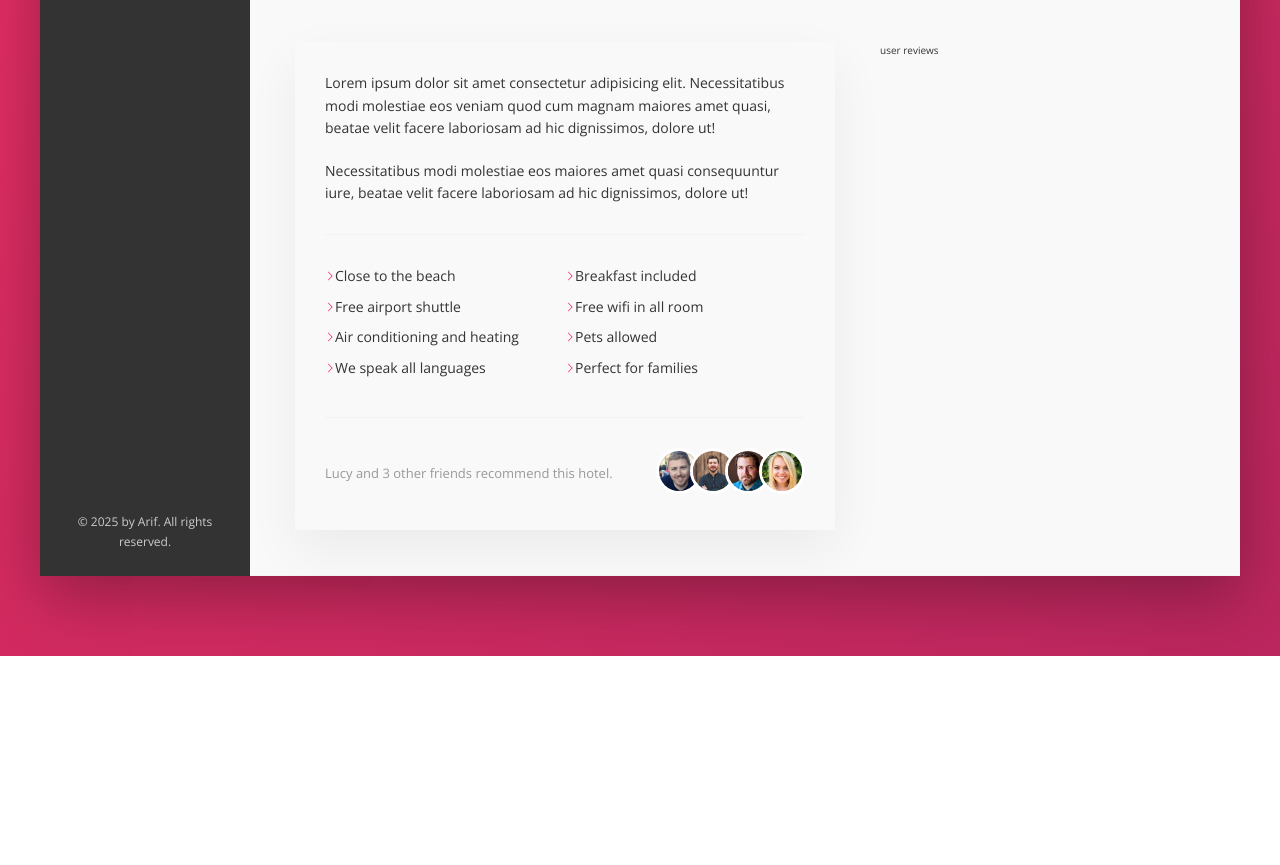
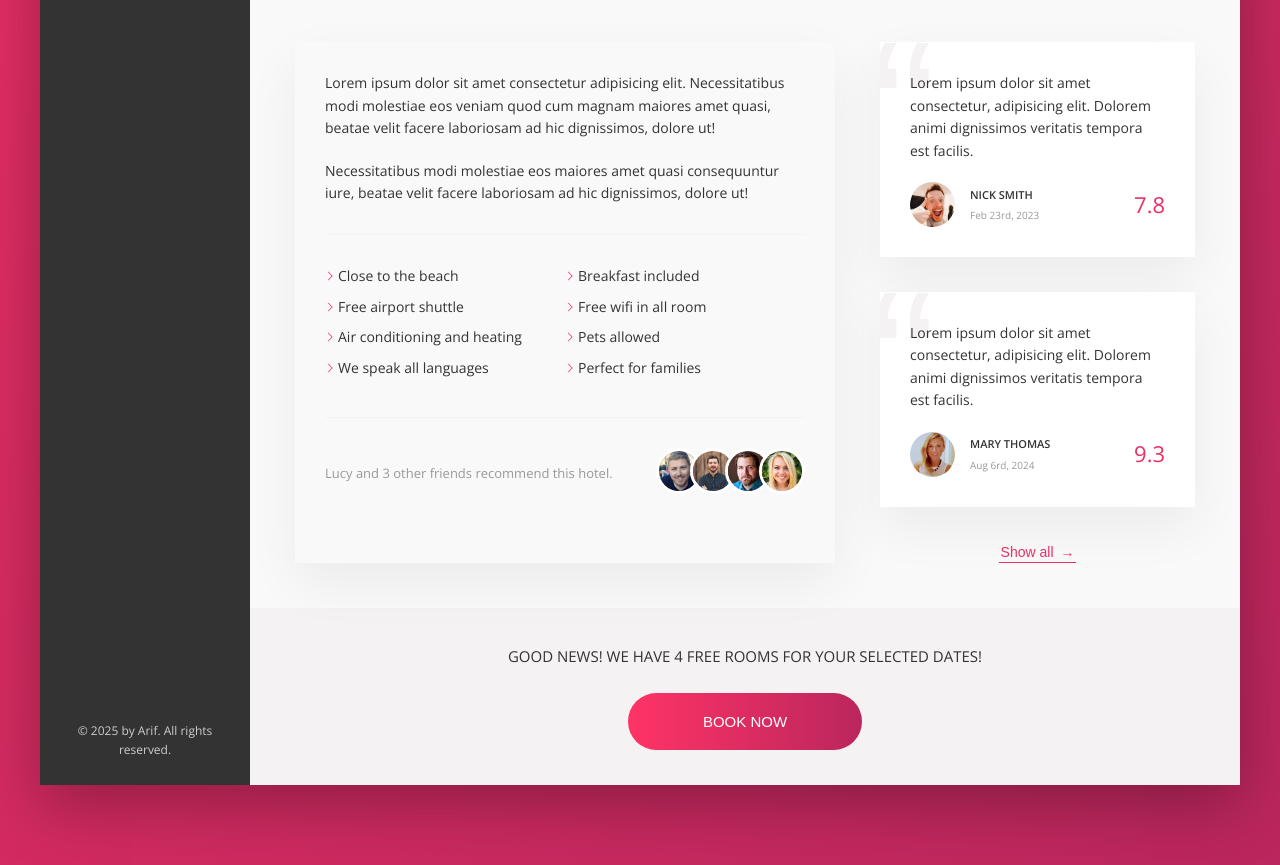
Before and after one commit to wisimple/booking-app-ui, a website: page index.html in a window 1280 px wide. Shown: the part 607-1472 px from the top of the page. Before the commit the page ends 1263 px from the top, so only its background shows below. Drawn offline with nearby package versions, Linux system fonts and the light colour scheme; files that its build step writes are made by us from their sources.

Commit message:
add reviews and cta section

```diff
--- a/index.html
+++ b/index.html
@@ -152,7 +152,45 @@
                 </div>
               </div>
             </div>
-            <div class="user-reviews">user reviews</div>
+            <div class="user-reviews">
+              <figure class="review">
+                <blockquote class="review__text">
+                  Lorem ipsum dolor sit amet consectetur, adipisicing elit. Dolorem animi dignissimos
+                  veritatis tempora est facilis.
+                </blockquote>
+                <figcaption class="review__user">
+                  <img src="img/user-1.jpg" alt="User 1" class="review__photo" />
+                  <div class="review__user-box">
+                    <p class="review__user-name">Nick Smith</p>
+                    <p class="review__user-date">Feb 23rd, 2023</p>
+                  </div>
+                  <div class="review__rating">7.8</div>
+                </figcaption>
+              </figure>
+              <figure class="review">
+                <blockquote class="review__text">
+                  Lorem ipsum dolor sit amet consectetur, adipisicing elit. Dolorem animi dignissimos
+                  veritatis tempora est facilis.
+                </blockquote>
+                <figcaption class="review__user">
+                  <img src="img/user-2.jpg" alt="User 1" class="review__photo" />
+                  <div class="review__user-box">
+                    <p class="review__user-name">Mary Thomas</p>
+                    <p class="review__user-date">Aug 6rd, 2024</p>
+                  </div>
+                  <div class="review__rating">9.3</div>
+                </figcaption>
+              </figure>
+
+              <button class="btn-inline">Show all <span>&rarr;</span></button>
+            </div>
+          </div>
+          <div class="cta">
+            <h2 class="cta__book-now">Good news! We have 4 free rooms for your selected dates!</h2>
+            <button class="btn">
+              <span class="btn__visible">Book now</span>
+              <span class="btn__invisible">Only 4 rooms left</span>
+            </button>
           </div>
         </main>
       </div>
--- a/sass/_components.scss
+++ b/sass/_components.scss
@@ -266,8 +266,17 @@
   cursor: pointer;
   transition: all 0.2s;
 
+  & span {
+    margin-left: 3px;
+    transition: margin-left 0.2s;
+  }
+
   &:hover {
     color: var(--color-grey-dark-1);
+
+    span {
+      margin-left: 8px;
+    }
   }
 
   &:focus {
@@ -317,6 +326,7 @@
     display: inline-block;
     height: 1rem;
     width: 1rem;
+    margin-right: 0.3rem;
     // background-image: url('../img/chevron-thin-right.svg');
     // background-size: cover;
     background-color: var(--color-primary);
@@ -351,3 +361,127 @@
     }
   }
 }
+
+// REVIEW
+.review {
+  position: relative;
+  background-color: #fff;
+  box-shadow: var(--shadow-light);
+  padding: 3rem;
+  margin-bottom: 3.5rem;
+  overflow: hidden;
+
+  &::before {
+    content: '\201C';
+    position: absolute;
+    top: -3rem;
+    left: -1rem;
+    font-size: 20rem;
+    color: var(--color-grey-light-2);
+    line-height: 1;
+    font-family: sans-serif;
+    z-index: 1;
+  }
+
+  &__text {
+    margin-bottom: 2rem;
+    z-index: 10;
+    position: relative; // z-index only in this condition
+  }
+
+  &__user {
+    display: flex;
+    align-items: center;
+  }
+
+  &__photo {
+    height: 4.5rem;
+    width: 4.5rem;
+    border-radius: 50%;
+    margin-right: 1.5rem;
+  }
+
+  &__user-box {
+    margin-right: auto;
+  }
+
+  &__user-name {
+    font-size: 1.1rem;
+    font-weight: 600;
+    text-transform: uppercase;
+    margin-bottom: 0.4rem;
+  }
+
+  &__user-date {
+    font-size: 1rem;
+    color: var(--color-grey-dark-3);
+  }
+
+  &__rating {
+    font-size: 2.2rem;
+    font-weight: 300;
+    color: var(--color-primary);
+  }
+}
+
+// CTA
+.cta {
+  padding: 3.5rem 0;
+  text-align: center;
+
+  &__book-now {
+    font-size: 1.5rem;
+    font-weight: 300;
+    text-transform: uppercase;
+    margin-bottom: 2.5rem;
+  }
+}
+
+// CTA BUTTON
+.btn {
+  position: relative;
+  font-size: 1.5rem;
+  font-weight: 300;
+  text-transform: uppercase;
+  border: none;
+  border-radius: 10rem;
+  background-image: linear-gradient(to right, var(--color-primary-light), var(--color-primary-dark));
+  color: #fff;
+  overflow: hidden;
+  cursor: pointer;
+
+  & > * {
+    display: inline-block;
+    height: 100%;
+    width: 100%;
+    transition: all 0.2s;
+  }
+
+  &__visible {
+    padding: 2rem 7.5rem;
+  }
+
+  &__invisible {
+    position: absolute;
+    padding: 2rem 0;
+    left: 0;
+    top: -100%;
+  }
+
+  &:hover {
+    background-image: linear-gradient(to left, var(--color-primary-light), var(--color-primary-dark));
+  }
+
+  &:hover &__visible {
+    transform: translateY(100%);
+  }
+
+  &:hover &__invisible {
+    top: 0;
+  }
+
+  &:focus {
+    outline: none;
+    animation: pulse 1s infinite;
+  }
+}
--- a/sass/_layout.scss
+++ b/sass/_layout.scss
@@ -34,6 +34,7 @@
 }
 
 .detail {
+  font-size: 1.4rem;
   display: flex;
   padding: 4.5rem;
   background-color: var(--color-grey-light-1);
@@ -41,7 +42,6 @@
 }
 
 .description {
-  font-size: 1.4rem;
   flex: 0 0 60%;
   margin-right: 4.5rem;
   box-shadow: var(--shadow-light);
@@ -50,4 +50,7 @@
 
 .user-reviews {
   flex: 1;
+  display: flex;
+  flex-direction: column;
+  align-items: center;
 }
```
